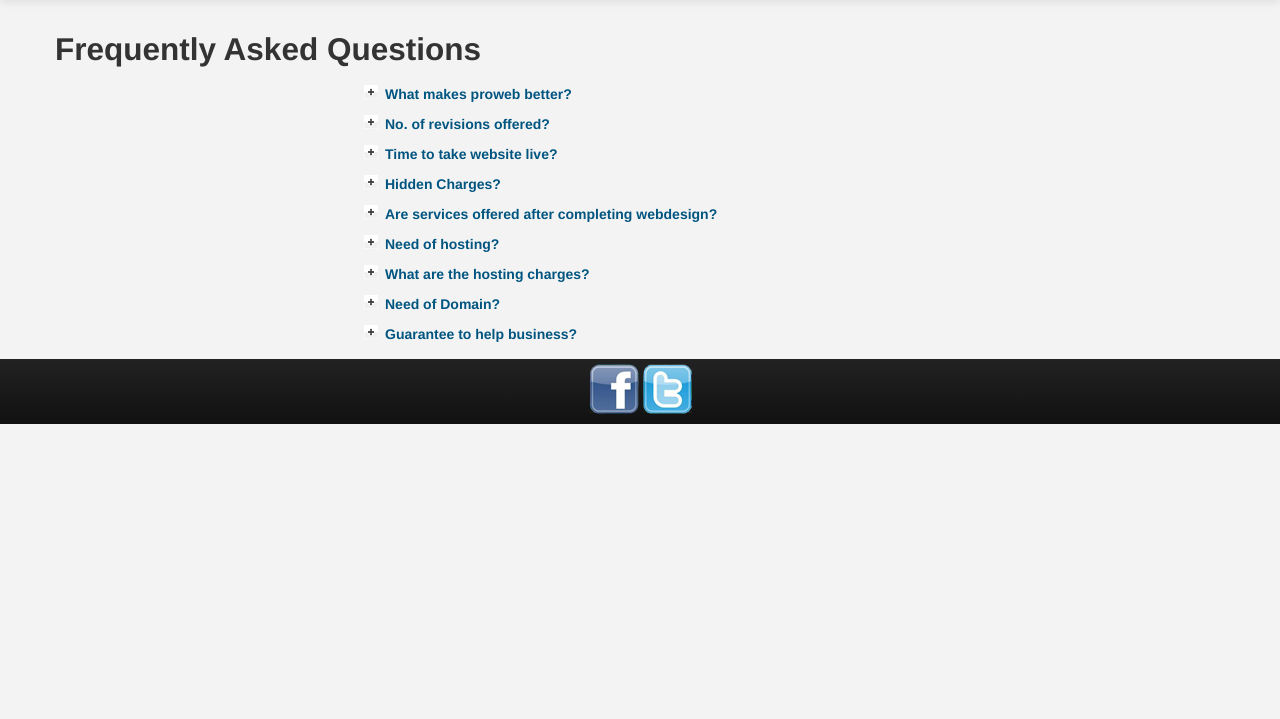
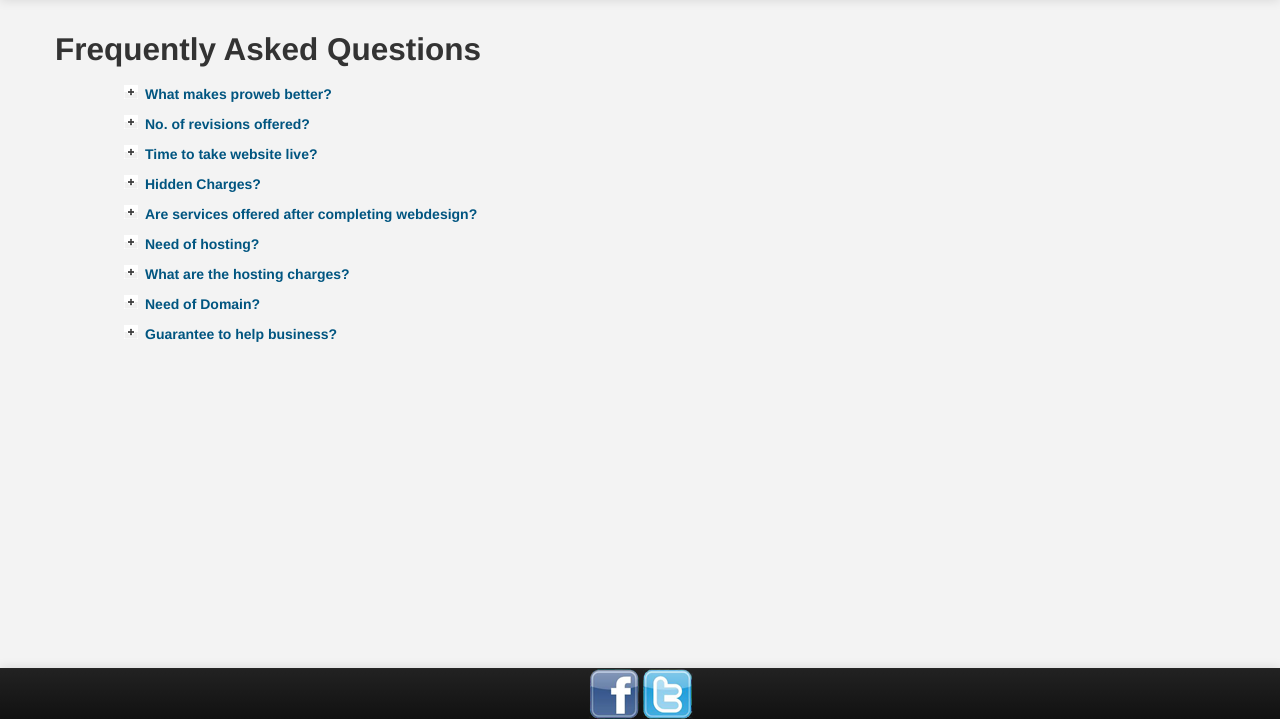
Before and after one commit to prowebtechies/prowebtechies, a CakePHP app: the page made by app/View/Pages/faq.ctp in a window 1280 px wide. Shown: the part 81-800 px from the top of the page. Run offline with PHP 8.4 and a stand-in for CakePHP, Linux system fonts and the light colour scheme; the template is opened without the code that fills it, so the values that code supplies are empty; some libraries are stand-ins or nearby versions.

Commit message:
Footer sticked to bottom, faq questions alignment fixed

```diff
--- a/app/View/Layouts/default.ctp
+++ b/app/View/Layouts/default.ctp
@@ -77,10 +77,13 @@
 			<?php echo $this->fetch('content'); ?>
 		</div>
 	</div>
+	<div id="push"></div>
 	<footer>
-		<div class="social-networks">
-			<p><?php echo $this->Html->link($this->Html->image('fb.png'), 'http://www.facebook.com/ProWebTechies.entrepreneurs', array('target' => '_blank', 'escape' => false, 'class' => 'social-networks-fb')); ?> <?php echo $this->Html->link($this->Html->image('tw.png'), 'http://www.twitter.com/ProWebTechies', array('target' => '_blank', 'escape' => false)); ?></p>
-		</div>
+			<div class="navbar navbar-inverse navbar-fixed-bottom">
+				<div class="navbar-inner">
+					<?php echo $this->Html->link($this->Html->image('fb.png'), 'http://www.facebook.com/ProWebTechies.entrepreneurs', array('target' => '_blank', 'escape' => false, 'class' => 'social-networks-fb')); ?> <?php echo $this->Html->link($this->Html->image('tw.png'), 'http://www.twitter.com/ProWebTechies', array('target' => '_blank', 'escape' => false)); ?>
+				</div>
+			</div>
 	</footer>
 </body>
 </html>
--- a/app/View/Pages/about.ctp
+++ b/app/View/Pages/about.ctp
@@ -15,7 +15,7 @@ and Data Mining.</p>
 <?php echo $this->Html->image('chandan.png', array('class' => 'pull-right')); ?>
 <p class="about-text">Chandan Jay Sharma, Computer Science Graduate and a Red Hat Certified Engineer (RHCE).
 	This lanky lad is a pro coder by profession and a model by looks. He is a Linux Lover and a fan of Open Source Technology.
-	A versatile Linux System Programmer, has developed a Custom Linux Destro from Scratch.
+	A versatile Linux System Programmer, has developed a Custom Linux Distro from Scratch.
 	He has worked on various Linux Based servers and has excellent administration skills. Started his career at ZScaler Inc., a cloud security company.
 	An enterpreneur at heart moved to Bangalore to follow his dreams of starting his own venture. Witty by nature, he keeps the team at its toes to deliver their best.
 </p>
--- a/app/webroot/css/default.css
+++ b/app/webroot/css/default.css
@@ -6,6 +6,9 @@ body {
 }
 .nav-fix {
 	margin-top: 20px !important;
+}
+#push {
+	height: 60px;
 }
 .hero-unit {
 	background-color: rgb(196, 196, 196);
@@ -74,20 +77,6 @@ body {
 .well-contact p {
 	border-bottom: dotted;
 }
-.social-networks {
-	background-color: #1b1b1b;
-	background-image: -moz-linear-gradient(top,#222,#111);
-	background-image: -webkit-gradient(linear,0 0,0 100%,from(#222),to(#111));
-	background-image: -webkit-linear-gradient(top,#222,#111);
-	background-image: -o-linear-gradient(top,#222,#111);
-	background-image: linear-gradient(to bottom,#222,#111);
-	background-repeat: repeat-x;
-	margin-bottom: 20px;
-	height: 60px;
-	padding-top: 5px;
-	margin-left: auto;
-	margin-right: auto;
-}
 .social-networks-fb{
 	margin-left: 46%;
 }
@@ -102,8 +91,8 @@ body {
 }
 .faq-list {
 	list-style-type: none;
-	margin-left: 30%;
-	width: 500px;
+	margin-left: 10%;
+	width: 50%;
 }
 .faq-list li {
 	list-style-image:url('../img/plus.png');
@@ -111,6 +100,7 @@ body {
 }
 .faq-list li p {
 	display: none;
+	text-align: justify;
 }
 .faq-question {
 	color: #005580;
```
